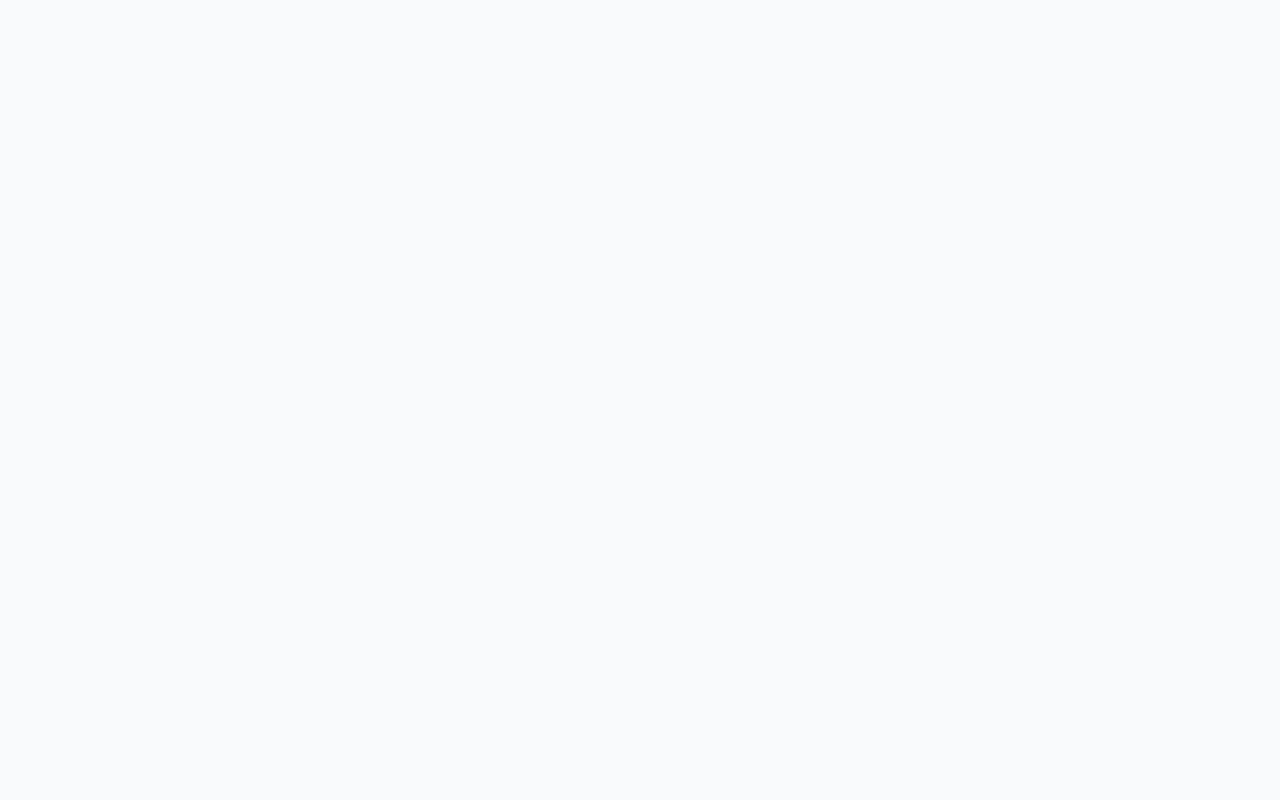
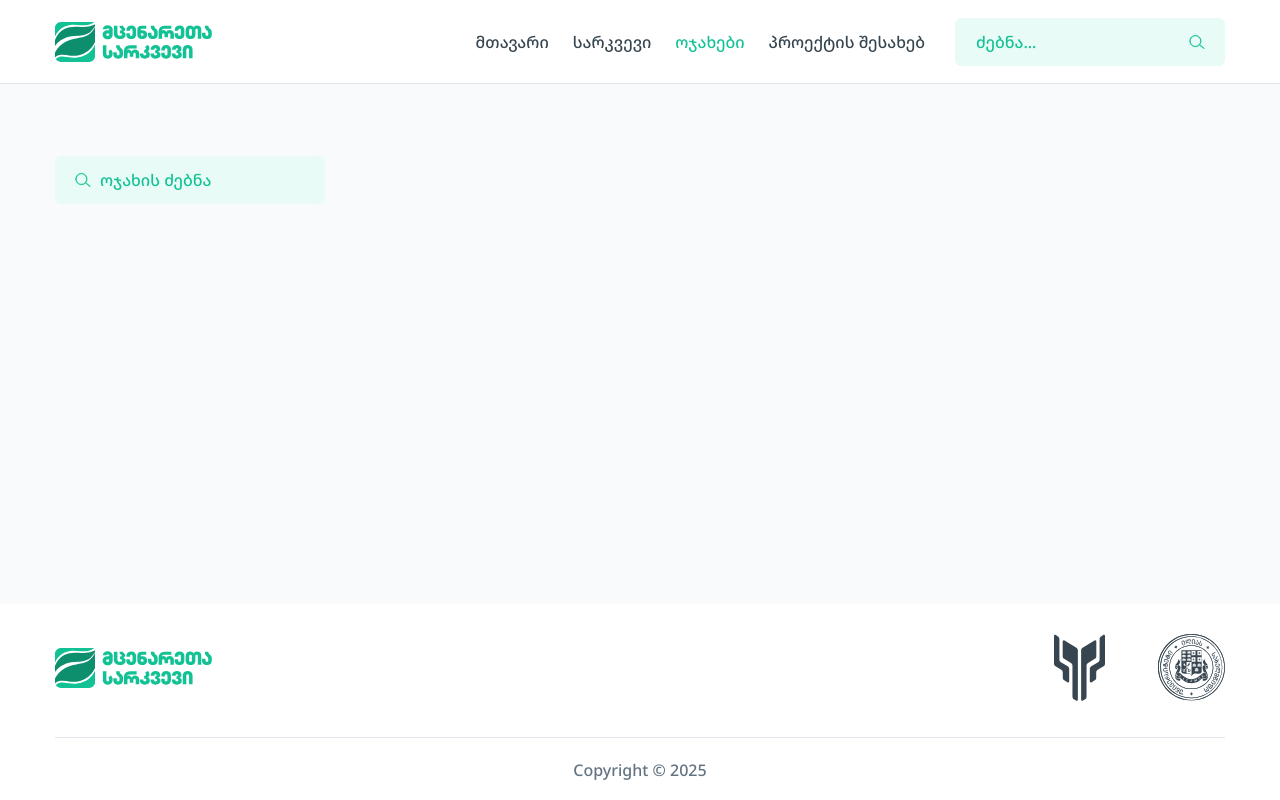
Before and after one commit to Mind1a/plant-research, a React (Vite) app: page /families in a window 1280 px wide. Before the commit this address had no page. Built offline with nearby package versions, Linux system fonts and the light colour scheme.

Commit message:
feautre/families-route

```diff
--- a/src/presenter/components/atoms/inputs/SearchInput.tsx
+++ b/src/presenter/components/atoms/inputs/SearchInput.tsx
@@ -2,21 +2,35 @@ import { useState } from 'react';
 import { cancelIcon, searchIcon } from '../../../assets';
 import { cn } from '../../../../lib/utils';
 
-export default function SearchInput({ classname }: { classname?: string }) {
+export default function SearchInput({
+  classname,
+  placeholder = 'ძებნა...',
+  variant = 'primary',
+}: {
+  classname?: string;
+  placeholder?: string;
+  variant?: 'primary' | 'secondary';
+}) {
   const [search, setSearch] = useState('');
   return (
-    <div className="relative flex items-center">
+    <div className="relative flex max-w-fit items-center">
       <input
         type="search"
         className={cn(
-          `h-12 w-[270px] rounded-md border border-transparent bg-lightGreen pl-5 pr-11 font-medium text-primary outline-none transition-all duration-300 placeholder:text-primary focus:border-primary focus:outline-none`,
-          classname
+          `h-12 w-[270px] rounded-md border border-transparent bg-lightGreen font-medium text-primary outline-none transition-all duration-300 placeholder:text-primary focus:border-primary focus:outline-none`,
+          classname,
+          variant === 'primary' ? 'pl-5 pr-11' : 'pl-11 pr-5'
         )}
         value={search}
-        placeholder="ძებნა..."
+        placeholder={placeholder}
         onChange={(e) => setSearch(e.target.value)}
       />
-      <div className="absolute right-[20px] cursor-pointer">
+      <div
+        className={cn(
+          `absolute cursor-pointer`,
+          variant === 'primary' ? 'right-[20px]' : 'left-[20px]'
+        )}
+      >
         {search.length > 0 ? (
           <img
             className="h-5 w-5"
--- /dev/null
+++ b/src/presenter/components/molecules/familiesPage/FamiliesHeader.tsx
@@ -0,0 +1,9 @@
+import SearchInput from '../../atoms/inputs/SearchInput';
+
+export default function FamiliesHeader() {
+  return (
+    <div>
+      <SearchInput variant="secondary" placeholder="ოჯახის ძებნა" />
+    </div>
+  );
+}
--- a/src/presenter/routes/routes.tsx
+++ b/src/presenter/routes/routes.tsx
@@ -3,6 +3,7 @@ import Home from '../views/Home';
 import PageLayout from '../components/molecules/layout/rootLayout';
 import Sarkvevi from '../views/Sarkvevi';
 import About from '../views/About';
+import Families from '../views/Families';
 
 export default function AppRoutes() {
   return (
@@ -11,6 +12,7 @@ export default function AppRoutes() {
         <Route path="/" element={<Home />} />
         <Route path="/sarkvevi" element={<Sarkvevi />} />
         <Route path="/about-project" element={<About />} />
+        <Route path="/families" element={<Families />} />
       </Route>
     </Routes>
   );
--- /dev/null
+++ b/src/presenter/views/Families.tsx
@@ -0,0 +1,10 @@
+import PageWrapper from '../components/atoms/PageWrapper';
+import FamiliesHeader from '../components/molecules/familiesPage/FamiliesHeader';
+
+export default function Families() {
+  return (
+    <PageWrapper classname="my-[72px] max-1000:my-[42px] max-500:my-[27px]">
+      <FamiliesHeader />
+    </PageWrapper>
+  );
+}
--- a/src/presenter/views/Home.tsx
+++ b/src/presenter/views/Home.tsx
@@ -4,11 +4,9 @@ import HeroSection from '../components/molecules/homepage/HeroSection';
 
 export default function Home() {
   return (
-    <main>
-      <PageWrapper classname="my-[72px] max-1000:my-[42px] max-500:my-[27px]">
-        <HeroSection />
-        <AboutProject />
-      </PageWrapper>
-    </main>
+    <PageWrapper classname="my-[72px] max-1000:my-[42px] max-500:my-[27px]">
+      <HeroSection />
+      <AboutProject />
+    </PageWrapper>
   );
 }
--- a/src/presenter/views/Sarkvevi.tsx
+++ b/src/presenter/views/Sarkvevi.tsx
@@ -4,11 +4,9 @@ import SarkveviInstruction from '../components/molecules/sarkvevipage/SarkveviIn
 
 export default function Sarkvevi() {
   return (
-    <main>
-      <PageWrapper classname="my-[72px] max-1000:my-[42px] max-500:my-[27px]">
-        <SarkveviHeader />
-        <SarkveviInstruction />
-      </PageWrapper>
-    </main>
+    <PageWrapper classname="my-[72px] max-1000:my-[42px] max-500:my-[27px]">
+      <SarkveviHeader />
+      <SarkveviInstruction />
+    </PageWrapper>
   );
 }
```
